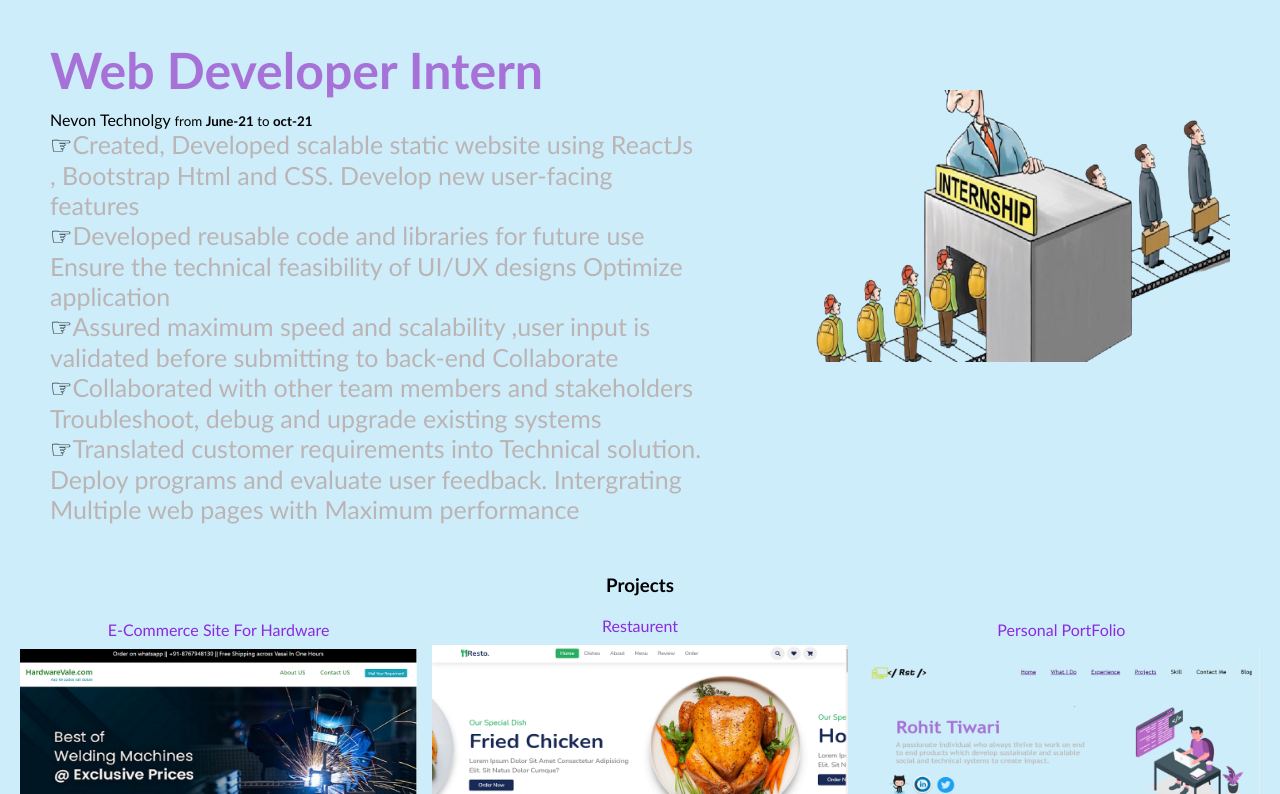
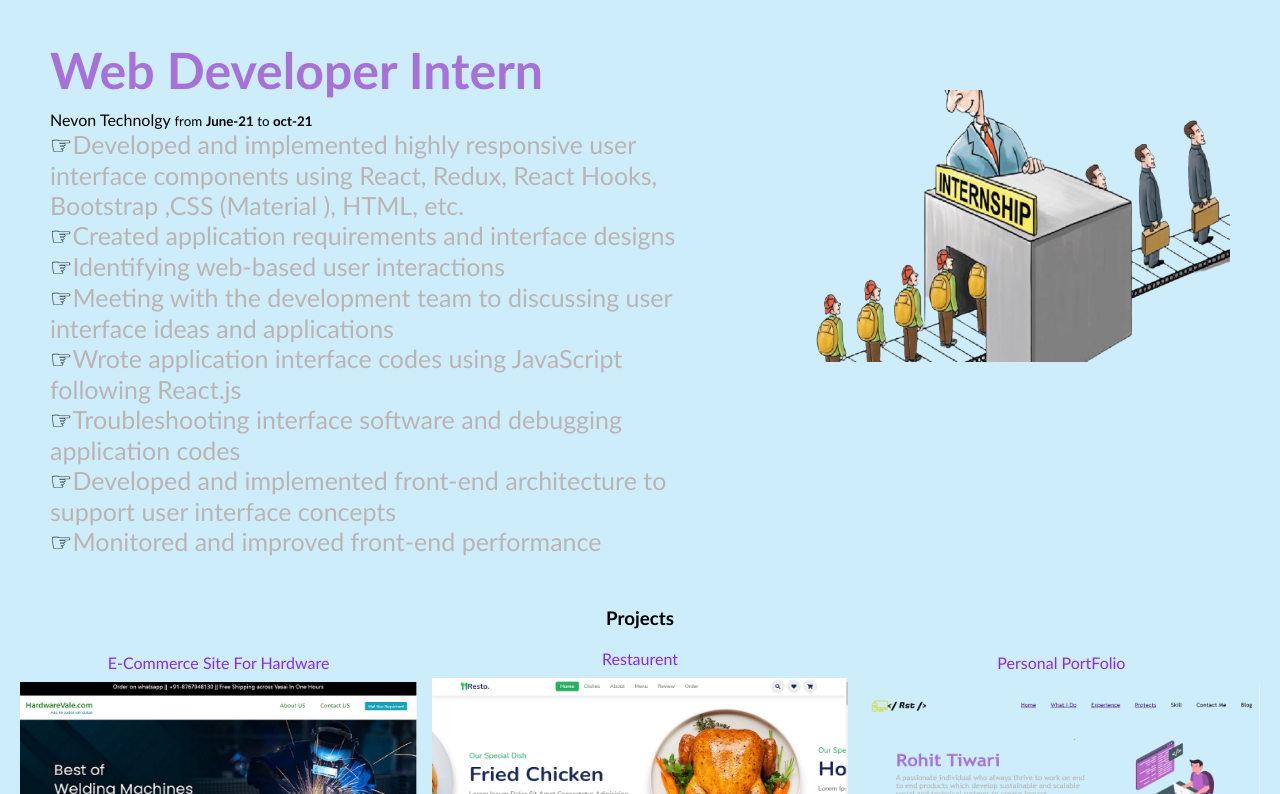
Before and after one commit to RstTiwari/rst, a plain HTML site: page index.html in a window 1280 px wide. Shown: the part 1540-2334 px from the top of the page. Drawn offline with nearby package versions, Linux system fonts and the light colour scheme.

Commit message:
updated work experience

```diff
--- a/index.html
+++ b/index.html
@@ -21,7 +21,7 @@
               <li class="nav__link"><a  href="#projects">Projects</a></li>
               <li class="nav__link"><a  href="#skill">Skill</a></li>
 
-              <li class="nav__link"><a  target="_blank" href="https://drive.google.com/file/d/1R6V8YJTVgX9DwTEik7HQ5Q791ctGPYu1/view?usp=sharing"> Resume </a></li>
+              <li class="nav__link"><a  target="_blank" href="https://drive.google.com/file/d/1mliRe_taFFhFVQLRq1DzaLwfIur5b3S2/view?usp=sharing"> Resume </a></li>
               <li class="nav__link"><a >Blog</a></li>
 
 
@@ -142,12 +142,16 @@
         <div class="home__item1">
           <p class="home__myname">Web Developer Intern</p>
           <p style="z-index: -1;">  Nevon Technolgy <small> from <b>June-21</b> to <b>oct-21</b></small></p>
-          <p class="home__aboutme"> <span style="color: black;">&#9758;</span>Created, Developed scalable static website using ReactJs , Bootstrap Html and CSS. Develop new user-facing features</p>
-          <p class="home__aboutme"> <span style="color: black;">&#9758;</span>Developed reusable code and libraries for future use Ensure the technical feasibility of UI/UX designs Optimize application</p>
-          <p class="home__aboutme"> <span style="color: black;">&#9758;</span>Assured maximum speed and scalability ,user input is validated before submitting to back-end Collaborate</p>
-          <p class="home__aboutme"> <span style="color: black;">&#9758;</span>Collaborated with other team members and stakeholders Troubleshoot, debug and upgrade existing systems </p>
-          <p class="home__aboutme"> <span style="color: black;">&#9758;</span>Translated customer requirements into Technical solution. Deploy programs and evaluate user feedback.
-            Intergrating Multiple web pages with Maximum performance</p>
+          <p class="home__aboutme"> <span style="color: black;">&#9758;</span>Developed and implemented highly responsive user interface components using React, Redux, React Hooks, Bootstrap ,CSS (Material ), HTML,  etc.</p>
+          <p class="home__aboutme"> <span style="color: black;">&#9758;</span>Created application requirements and interface designs</p>
+          <p class="home__aboutme"> <span style="color: black;">&#9758;</span>Identifying  web-based user interactions</p>
+          <p class="home__aboutme"> <span style="color: black;">&#9758;</span>Meeting with the development team to discussing user interface ideas and applications</p>
+          <p class="home__aboutme"> <span style="color: black;">&#9758;</span>Wrote  application interface codes using JavaScript following React.js</p>
+           <p class="home__aboutme"> <span style="color: black;">&#9758;</span>Troubleshooting interface software and debugging application codes</p>
+           <p class="home__aboutme"> <span style="color: black;">&#9758;</span>Developed and implemented front-end architecture to support user interface concepts</p>
+            <p class="home__aboutme"> <span style="color: black;">&#9758;</span>Monitored and improved front-end performance</p>
+
+
 
 
         </div>
```
